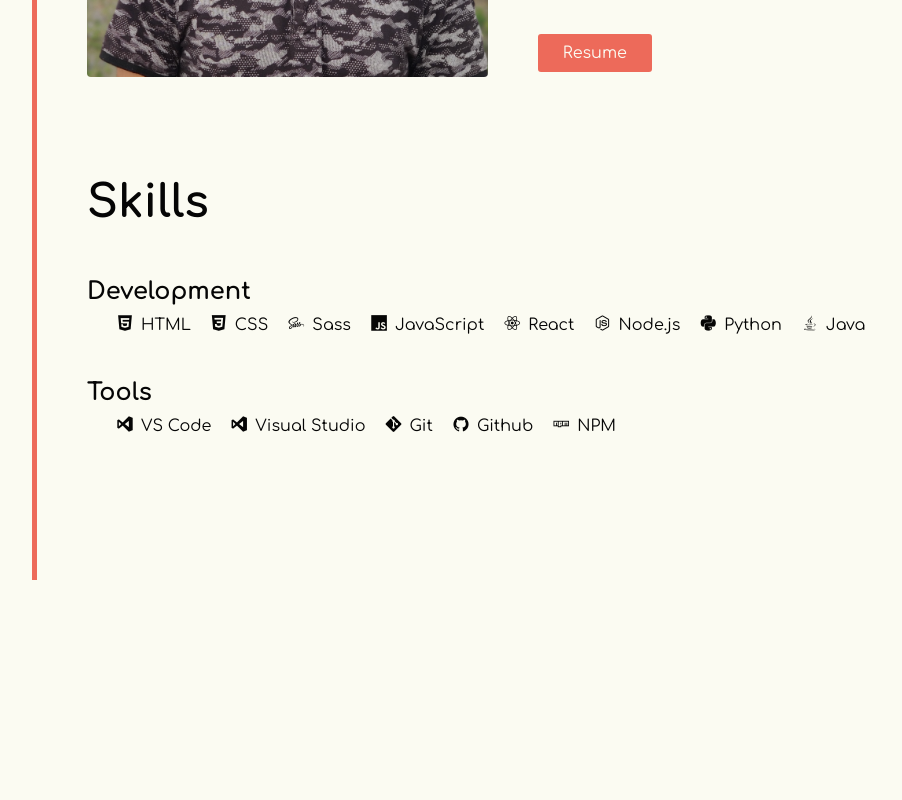
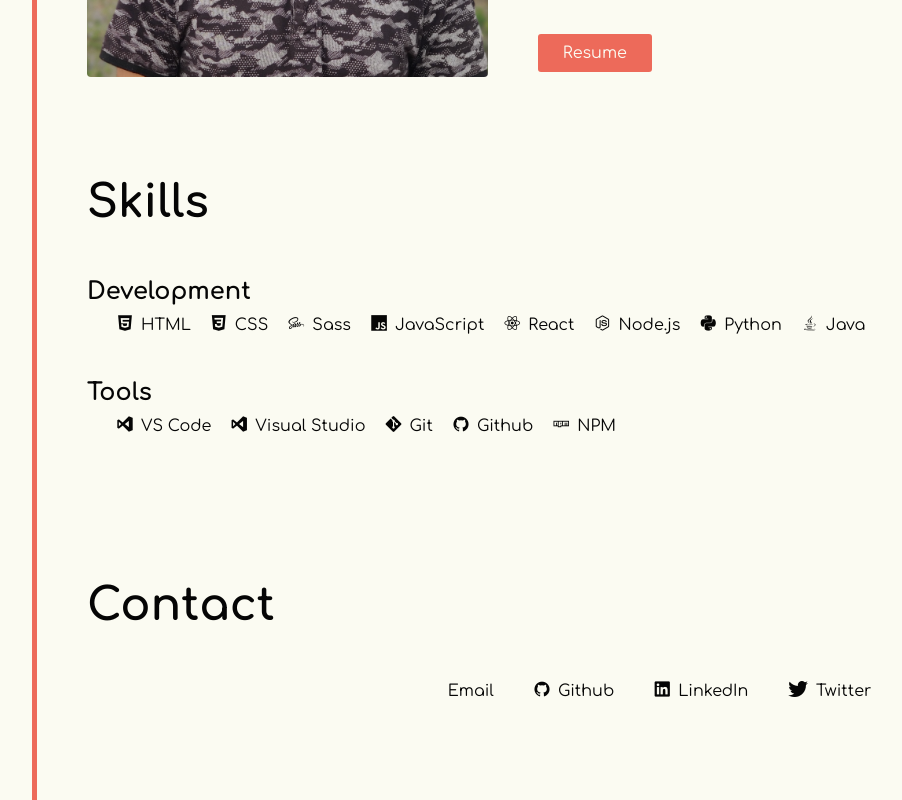
Before and after one commit to codedr0id/Portfolio, a React (Create React App) app: page / in a window 1280 px wide. Shown: the part 1275-2075 px from the top of the page, without its empty margins (8-910 px from the left). Before the commit the page ends 1855 px from the top, so only its background shows below. Built offline with nearby package versions, Linux system fonts and the light colour scheme.

Commit message:
Added contact section

```diff
--- a/src/App.js
+++ b/src/App.js
@@ -3,6 +3,8 @@ import Navbar from './components/Navbar';
 import Header from './components/Header';
 import About from './components/About';
 import Skills from './components/Skills';
+import Contact from './components/Contact';
+
 import './App.scss';
 
 function App() {
@@ -13,6 +15,7 @@ function App() {
       <main>
         <About />
         <Skills />
+        <Contact />
       </main>
     </div>
   );
--- a/src/App.scss
+++ b/src/App.scss
@@ -41,7 +41,6 @@ section {
     height: 4.5rem;
     left: -50%;
     top: 0;
-    // transform: translateY(-50%);
   }
 }
 
--- /dev/null
+++ b/src/components/Contact.js
@@ -0,0 +1,45 @@
+import React, { Component } from 'react';
+import '../scss/Contact.scss';
+
+class Contact extends Component {
+  static defaultProps = {
+    contact: [
+      { label: 'Email', link: 'mehullathi1999@gmail.com', icon: 'temp' },
+      { label: 'Github', link: 'https://github.com/codedr0id', icon: 'devicon-github-plain' },
+      {
+        label: 'LinkedIn',
+        link: 'https://www.linkedin.com/in/mehul-lathi-3019a41b0/',
+        icon: 'devicon-linkedin-plain'
+      },
+      {
+        label: 'Twitter',
+        link: 'https://twitter.com/mehullathi',
+        icon: 'devicon-twitter-plain'
+      }
+    ]
+  };
+
+  showList(arr) {
+    const list = [];
+    for (let item of arr) {
+      list.push(
+        <li key={item.label} className="Contact__item">
+          <i className={item.icon}> </i>
+          {item.label}
+        </li>
+      );
+    }
+    return list;
+  }
+
+  render() {
+    return (
+      <section className="Contact">
+        <h1 className="section-title">Contact</h1>
+        <ul className="Contact__list">{this.showList(this.props.contact)}</ul>
+      </section>
+    );
+  }
+}
+
+export default Contact;
--- /dev/null
+++ b/src/scss/Contact.scss
@@ -0,0 +1,14 @@
+@import './variables.scss';
+
+.Contact {
+  &__list {
+    display: flex;
+    justify-content: center;
+    align-items: center;
+  }
+
+  &__item {
+    list-style: none;
+    margin: auto 2rem;
+  }
+}
```
